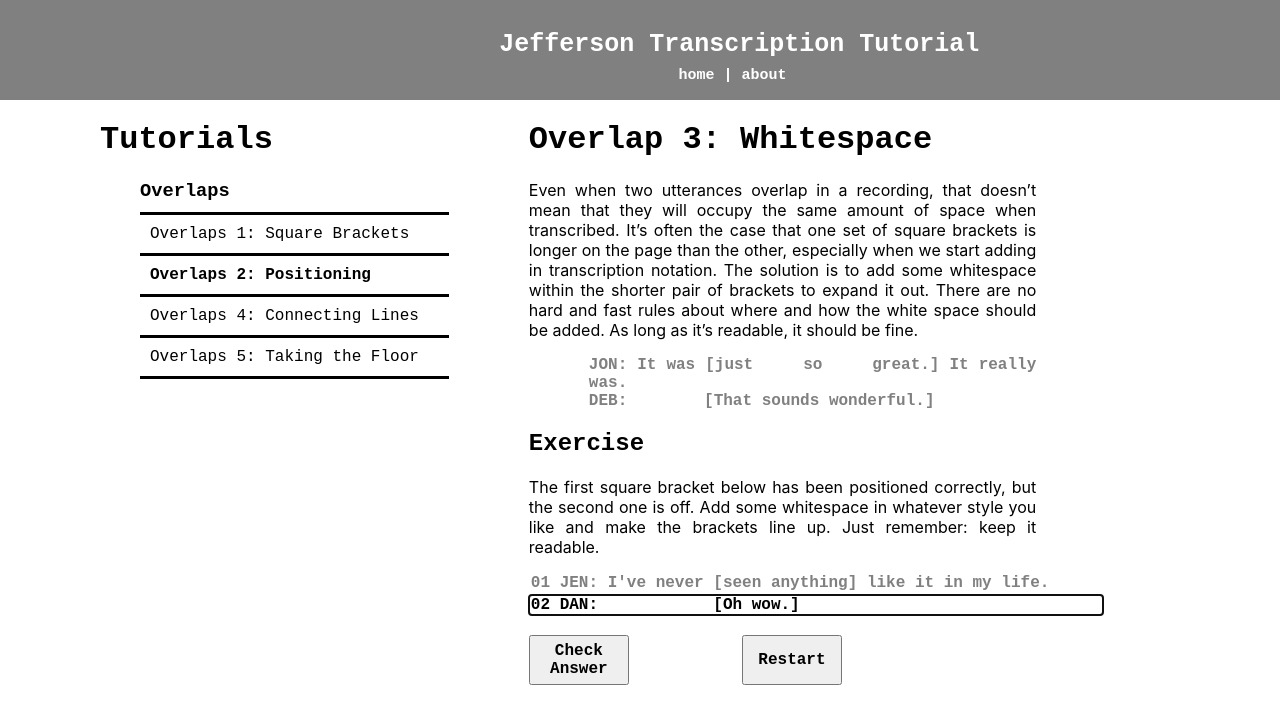
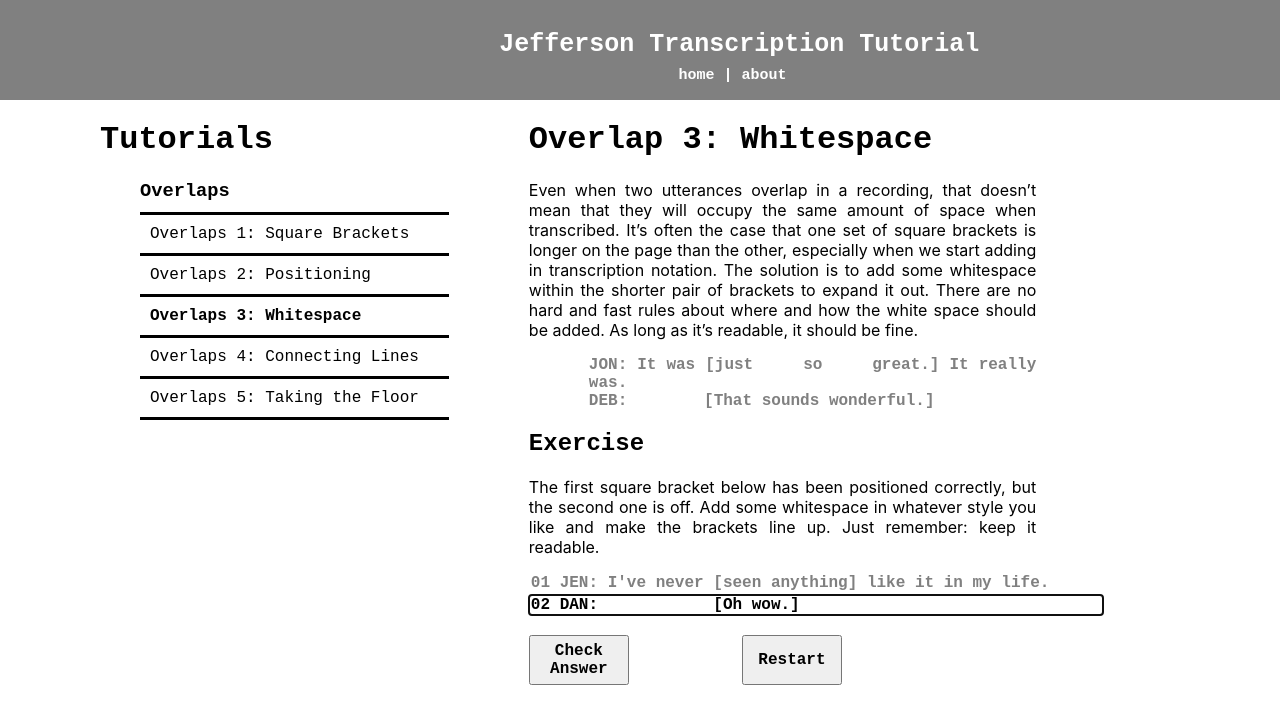
Before and after one commit to joseph-ford10/tutorial, a React (Create React App) app: page /overlap3 in a window 1280 px wide. Shown: the top 724 px of the page. Built offline with nearby package versions, Linux system fonts and the light colour scheme.

Commit message:
Add new unit to navigation list

```diff
--- a/src/Data.js
+++ b/src/Data.js
@@ -29,7 +29,7 @@ const overlap2Data = {
     `DEB: It's not today. [It's next week.] Sorry.`,
     `JON:                 [Oh right.      ]`,
   ],
-  exerciseIntro: `Square brackets have been added to Dan's line, indicating exactly where Jen spoke at the same time.
+  exerciseIntro: `Square brackets have been added to Dan's line, indicating exactly where he and Jen spoke at the same time.
    However, Jen's overlap still isn't in the right place. Use your spacebar to nudge it into position.`,
   exerciseText: [
     `01 DAN: It's just ridiculous. [I just] can't believe that`,
--- a/src/NavList.js
+++ b/src/NavList.js
@@ -10,6 +10,7 @@ const NavList = ({ unitNum }) => {
   const titles = [
     'Overlaps 1: Square Brackets',
     'Overlaps 2: Positioning',
+    'Overlaps 3: Whitespace',
     'Overlaps 4: Connecting Lines',
     'Overlaps 5: Taking the Floor',
   ]
--- a/src/Overlap3.js
+++ b/src/Overlap3.js
@@ -31,7 +31,7 @@ const Overlap3 = () => {
 
   return (
     <>
-      <NavList unitNum={2} />
+      <NavList unitNum={3} />
       <Layout
         title={o3Data.title}
         explanation={o3Data.explanation}
--- a/src/Overlap4.js
+++ b/src/Overlap4.js
@@ -24,7 +24,7 @@ const Overlap4 = () => {
 
   return (
     <>
-      <NavList unitNum={3} />
+      <NavList unitNum={4} />
       <Layout
         title={o4Data.title}
         explanation={o4Data.explanation}
--- a/src/Overlap5.js
+++ b/src/Overlap5.js
@@ -29,7 +29,7 @@ const Overlap5 = () => {
 
   return (
     <>
-      <NavList unitNum={4} />
+      <NavList unitNum={5} />
       <Layout
         title={o5Data.title}
         explanation={o5Data.explanation}
```
